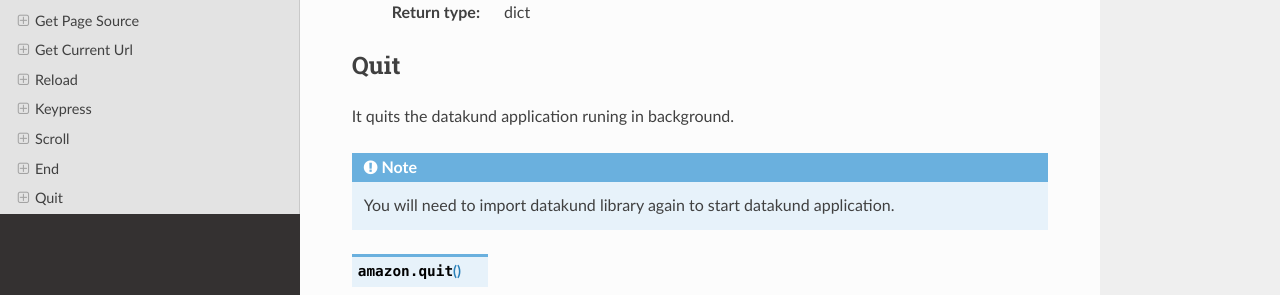
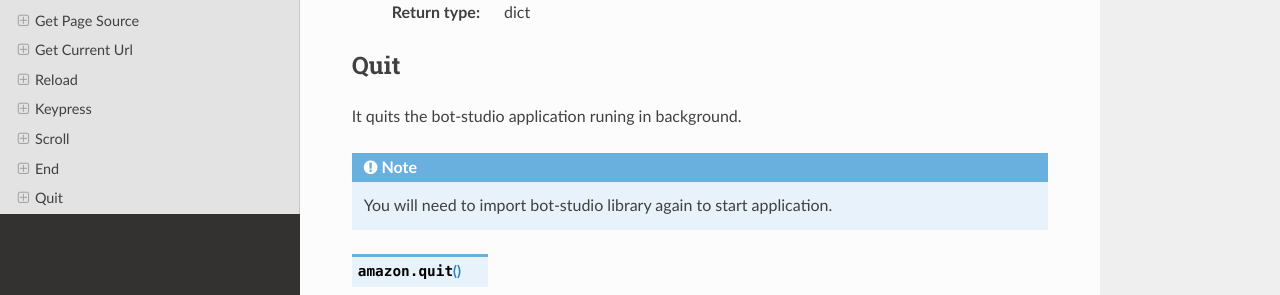
Before and after one commit to datakund/amazon-api-datakund, a Sphinx documentation site: the page built from Docs/source/otherfunctions.rst, in a window 1280 px wide and 900 px high, scrolled down 1683 px. Shown: the part 370-665 px from the top of the window. Built offline with Sphinx 7.4.7 and the Read the Docs theme 2.0.0, drawn with Linux system fonts in a browser that asks for light colours.

Commit message:
Update otherfunctions.rst

```diff
--- a/Docs/source/otherfunctions.rst
+++ b/Docs/source/otherfunctions.rst
@@ -90,9 +90,9 @@ It ends the amazon session and close the automated chromedriver.
 Quit
 ===================
 
-It quits the datakund application runing in background.
+It quits the bot-studio application runing in background.
 
-.. note:: You will need to import datakund library again to start datakund application.
+.. note:: You will need to import bot-studio library again to start application.
 
 .. py:function:: amazon.quit()
 
```
